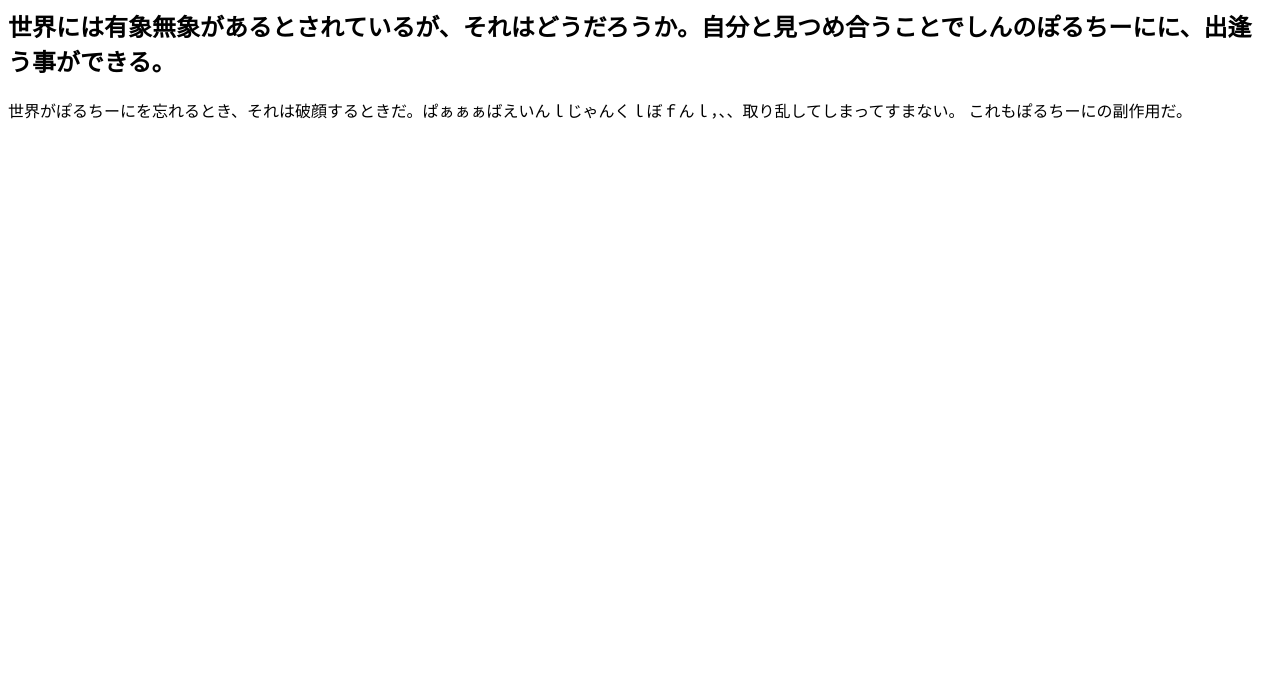
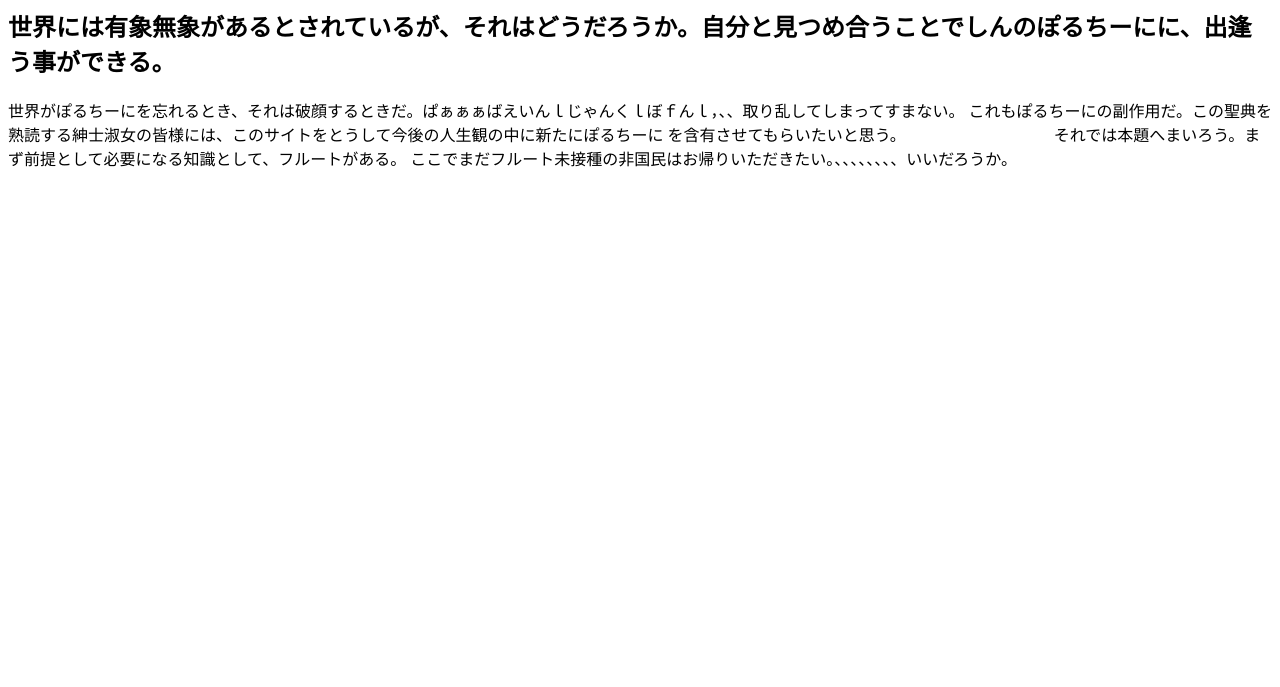
Before and after one commit to matsuuraryou/-matsuuraryou.github.io, a plain HTML site: page index.html in a window 1280 px wide. Shown: the part 113-800 px from the top of the page. Drawn offline with Linux system fonts and the light colour scheme.

Commit message:
Update index.html

```diff
--- a/index.html
+++ b/index.html
@@ -4,6 +4,9 @@
   <h1>なっぜぽるちーにはぽるちーにのか。いや、ぽるちーには心のなかにあるのだ。</h1>
  <h2>世界には有象無象があるとされているが、それはどうだろうか。自分と見つめ合うことでしんのぽるちーにに、出逢う事ができる。</h2>
   <p>世界がぽるちーにを忘れるとき、それは破顔するときだ。ぱぁぁぁばえいんｌじゃんくｌぼｆんｌ，、、取り乱してしまってすまない。
-  これもぽるちーにの副作用だ。</p>
+  これもぽるちーにの副作用だ。この聖典を熟読する紳士淑女の皆様には、このサイトをとうして今後の人生観の中に新たにぽるちーに
+  を含有させてもらいたいと思う。
+  　　　　　　　　　それでは本題へまいろう。まず前提として必要になる知識として、フルートがある。
+  ここでまだフルート未接種の非国民はお帰りいただきたい。、、、、、、、、いいだろうか。</p>
   </body>
 </html>
```
